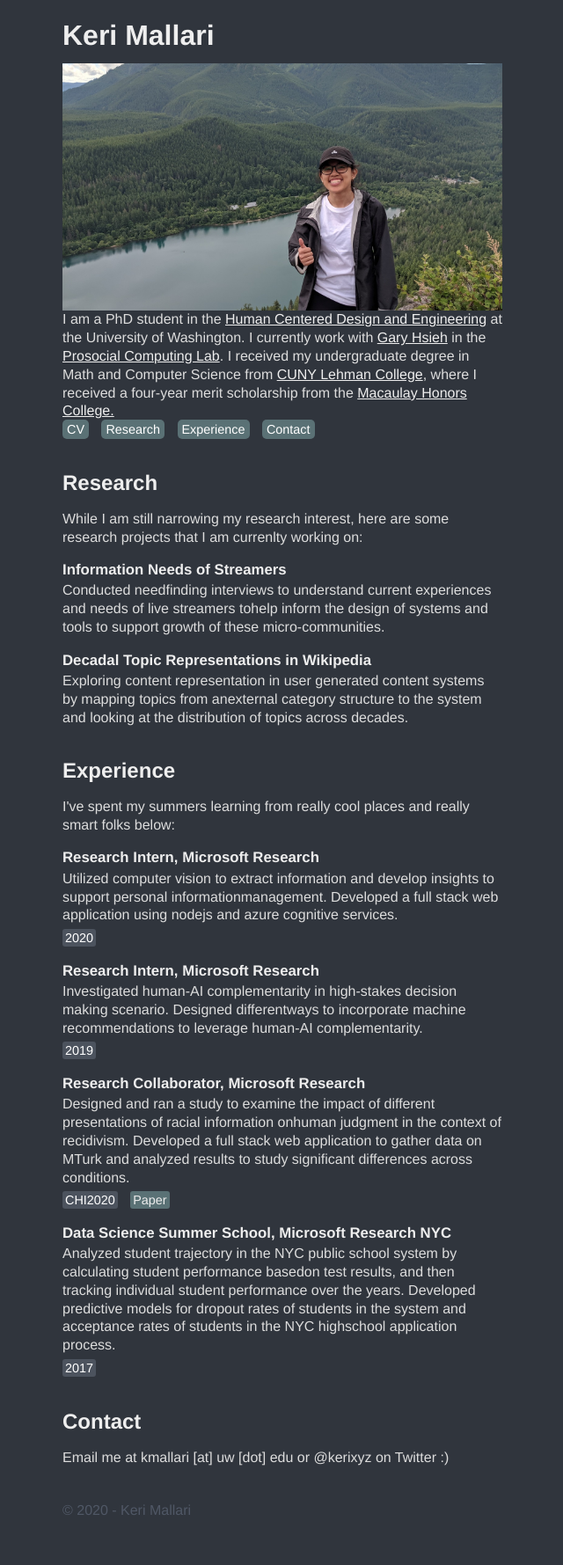
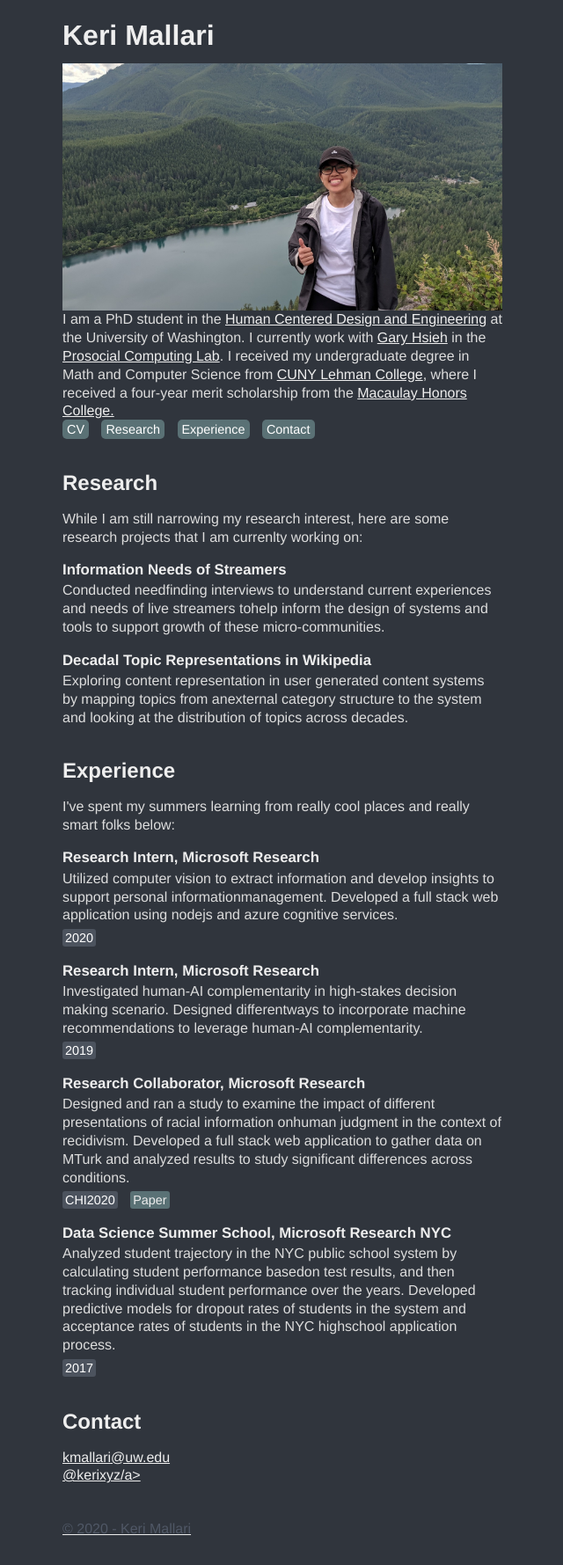
Before and after one commit to kerixyz/temp, a Jekyll site: the page built from index.html, in a window 1280 px wide. Shown: the whole page at 88% size, without its empty margins (319-959 px from the left). Built offline with Jekyll 4.4.1, drawn with Linux system fonts in a browser that asks for light colours; before the commit the page ends 1758 px from its top, so only the background shows below that.

Commit message:
update contact

```diff
--- a/index.html
+++ b/index.html
@@ -78,6 +78,7 @@ title: Keri Mallari
 <div id="contact" class="block">
     <h2>Contact</h2>
     <p>
-        Email me at kmallari [at] uw [dot] edu or @kerixyz on Twitter :)
+        <div class="link"><a href="mailto:kmallari@uw.edu">kmallari@uw.edu</a></div>
+        <div class="link"><a href="twitter.com/kerixyz">@kerixyz/a></div>
     </p>
 </div>
```
